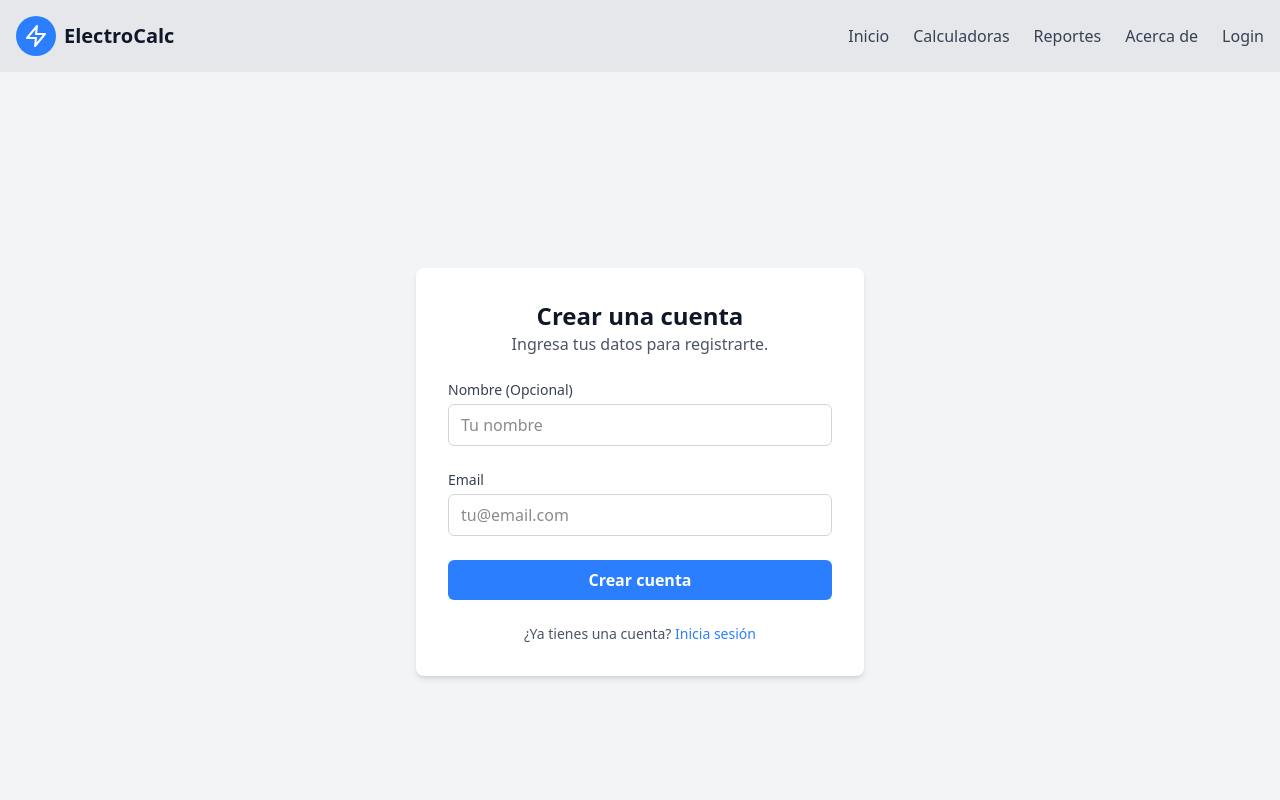
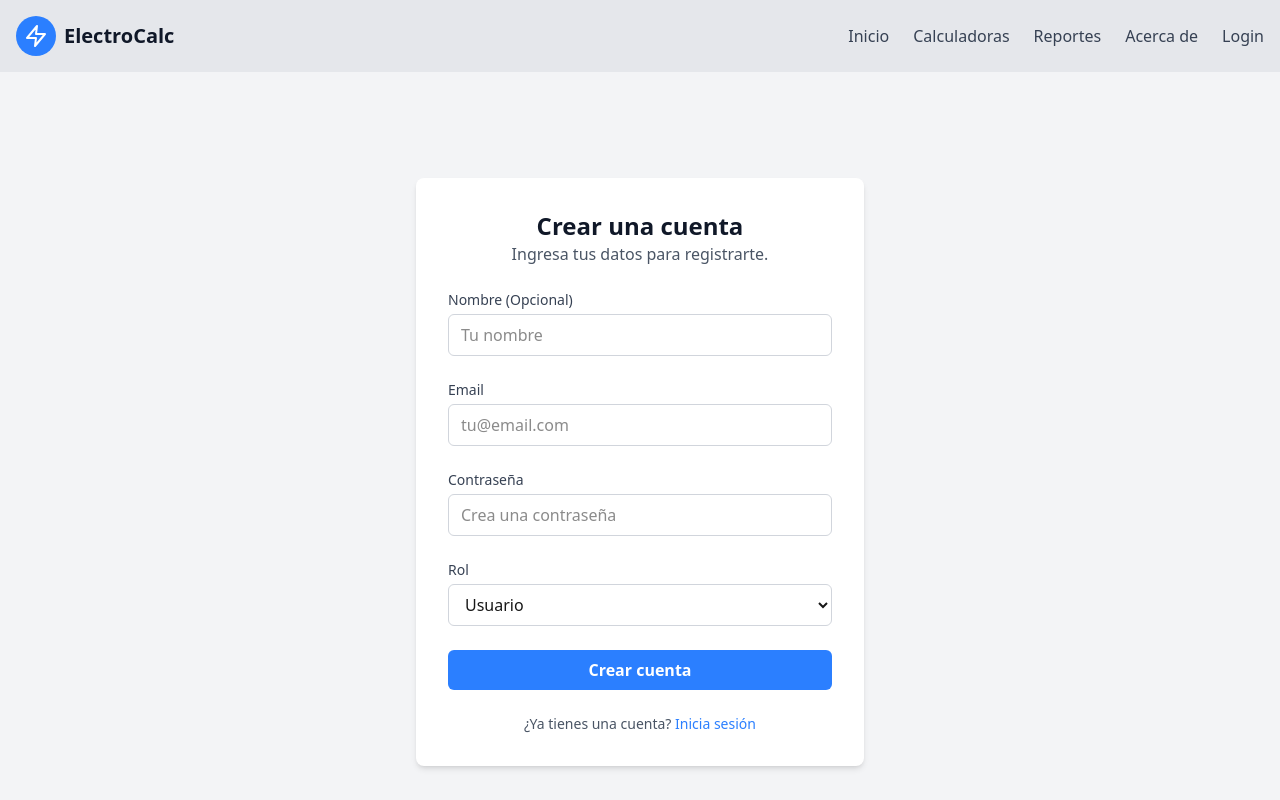
Before and after one commit to Chetti666/electro, a Next.js app: page /signup in a window 1280 px wide. Shown: the top 800 px of the page. Built offline with nearby package versions, Linux system fonts and the light colour scheme.

Commit message:
formulario de registro

```diff
--- a/src/app/api/users/route.ts
+++ b/src/app/api/users/route.ts
@@ -21,7 +21,7 @@ export async function GET() {
 
 export async function POST(request: Request) {
   try {
-    const { email, name, password } = await request.json();
+    const { email, name, password, role } = await request.json();
 
     if (!email) {
       return new NextResponse(
@@ -43,6 +43,7 @@ export async function POST(request: Request) {
         email,
         name,
         password: hashedPassword,
+        role, // Añadimos el rol al crear el usuario
       },
     });
 
--- a/src/app/signup/page.tsx
+++ b/src/app/signup/page.tsx
@@ -6,6 +6,8 @@ import Link from 'next/link';
 export default function SignupPage() {
   const [email, setEmail] = useState('');
   const [name, setName] = useState('');
+  const [password, setPassword] = useState('');
+  const [role, setRole] = useState('USER');
   const [error, setError] = useState<string | null>(null);
   const [success, setSuccess] = useState<string | null>(null);
   const [isLoading, setIsLoading] = useState(false);
@@ -16,13 +18,19 @@ export default function SignupPage() {
     setError(null);
     setSuccess(null);
 
+    if (!password) {
+      setError('La contraseña es obligatoria.');
+      setIsLoading(false);
+      return;
+    }
+
     try {
       const response = await fetch('/api/users', {
         method: 'POST',
         headers: {
           'Content-Type': 'application/json',
         },
-        body: JSON.stringify({ email, name }),
+        body: JSON.stringify({ email, name, password, role }),
       });
 
       const data = await response.json();
@@ -34,6 +42,7 @@ export default function SignupPage() {
       setSuccess(`¡Usuario creado con éxito! Email: ${data.email}`);
       setEmail('');
       setName('');
+      setPassword('');
 
     } catch (err: unknown) {
       if (err instanceof Error) {
@@ -78,6 +87,30 @@ export default function SignupPage() {
               required
             />
           </div>
+          <div>
+            <label htmlFor="password" className="form-label">Contraseña</label>
+            <input
+              id="password"
+              type="password"
+              value={password}
+              onChange={(e) => setPassword(e.target.value)}
+              placeholder="Crea una contraseña"
+              className="form-input"
+              required
+            />
+          </div>
+          <div>
+            <label htmlFor="role" className="form-label">Rol</label>
+            <select
+              id="role"
+              value={role}
+              onChange={(e) => setRole(e.target.value)}
+              className="form-input"
+            >
+              <option value="USER">Usuario</option>
+              <option value="ADMIN">Administrador</option>
+            </select>
+          </div>
 
           {error && (
             <div className="p-3 bg-red-100 dark:bg-red-900/50 text-red-700 dark:text-red-200 rounded-md text-sm">
```
